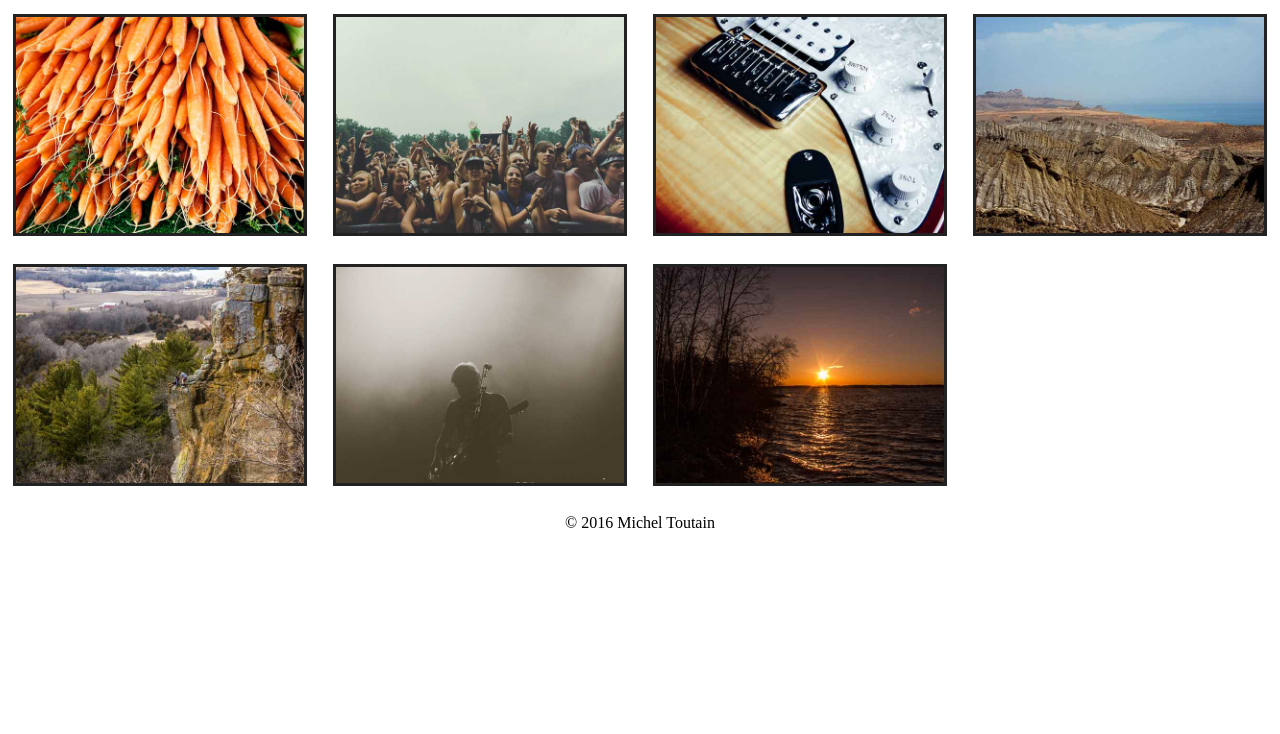
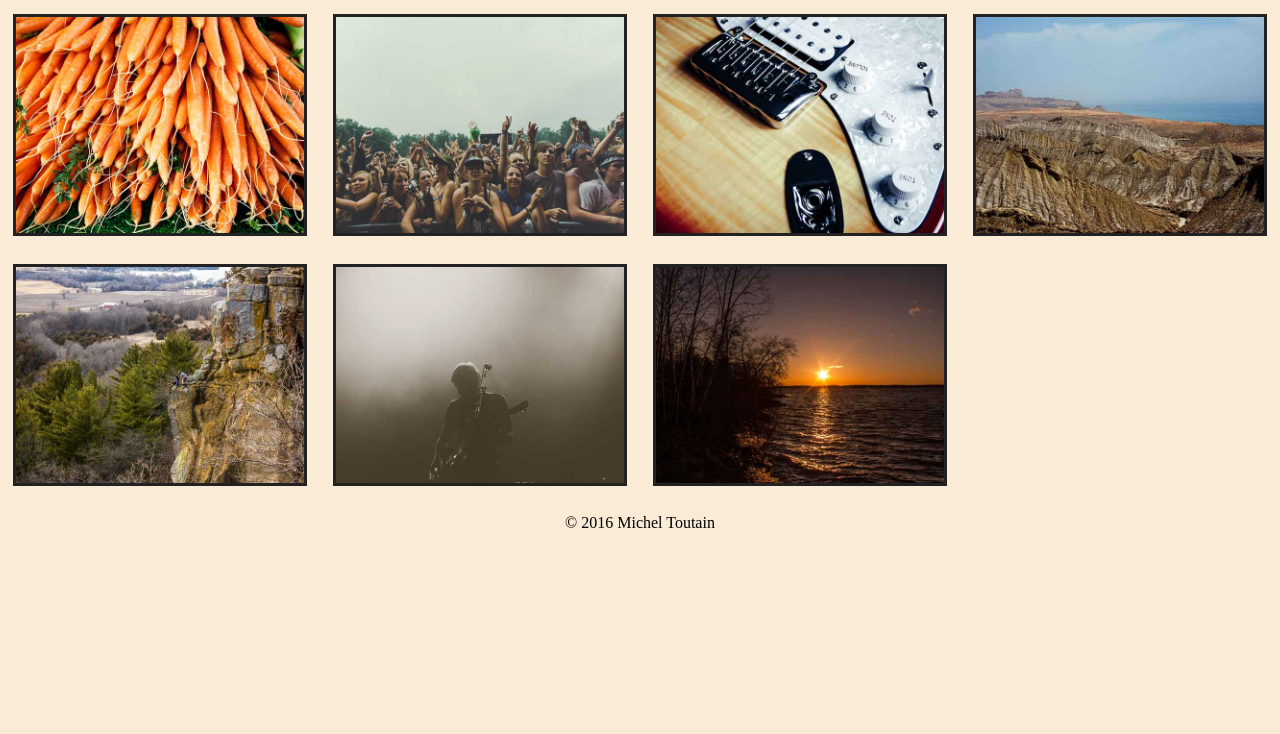
Before and after one commit to mtoutain/responsive-images, a plain HTML site: page index.html in a window 1280 px wide. Shown: the part 66-800 px from the top of the page. Drawn offline with Linux system fonts and the light colour scheme.

Commit message:
background colour

```diff
--- a/css/main.css
+++ b/css/main.css
@@ -3,11 +3,16 @@
     padding:0;
     margin:0;
 }
+html{
+    background-color:antiquewhite;
+}
 h1{
+    display:block;
     width:100vw;
     height:10vh;
     text-align: center;
     line-height: 2;
+
 }
 
 ul{
```
